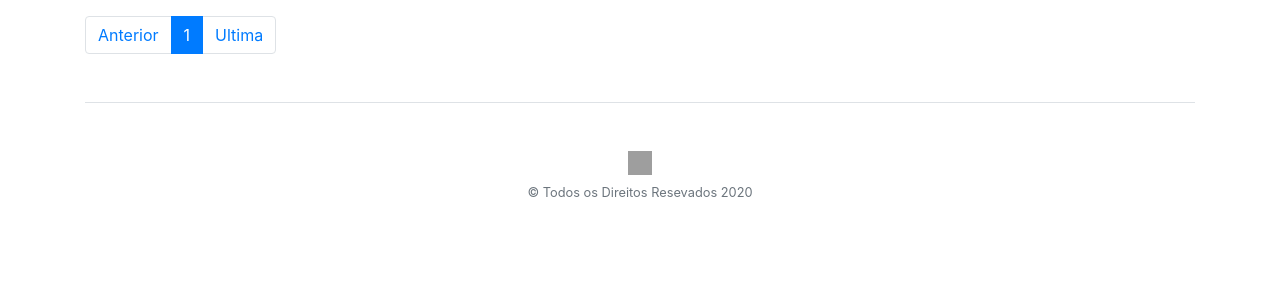
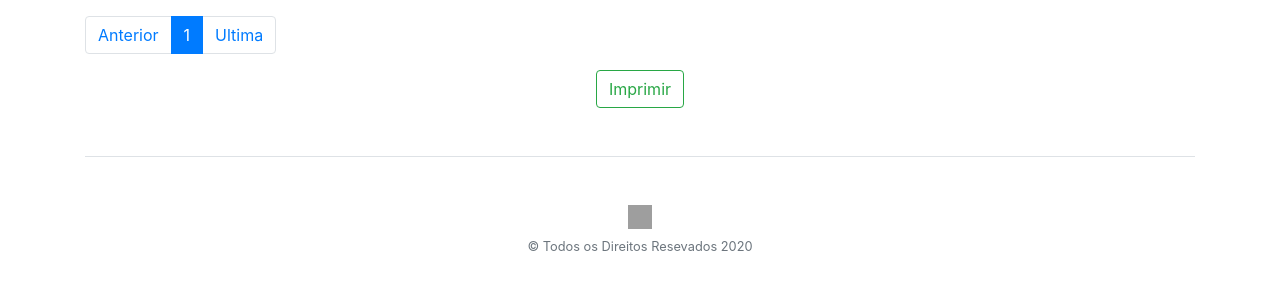
Before and after one commit to olivierdenilson/crudphp, a PHP site: page /listar.php in a window 1280 px wide. Shown: the part 194-484 px from the top of the page. Run offline with PHP 8.4, Linux system fonts and the light colour scheme; data that the repository does not hold is empty; grey boxes are pictures that could not be loaded.

Commit message:
acrescentando o buttom de imprimir
imprimir arquivos pdf

```diff
--- a/listar.php
+++ b/listar.php
@@ -5,6 +5,7 @@
 <div class="container">
 
 <h1> Listas -  Usuários </h1>
+
 
 <!--Estrutura da Tabela html -->
 <table class="table table-hover">
@@ -130,5 +131,11 @@
        <li class="page-item"><a class="page-link" href="listar.php?pagina=<?php echo $quantidade_pg;?>">Ultima</a></li>
   </ul>
 </nav>
+
+
+<div class="col-12 text-center">
+    <button class="btn btn-outline-success">Imprimir</button>
+    </div>
+
 </div>
 <?php include_once("includes/foot.php");?>
```
